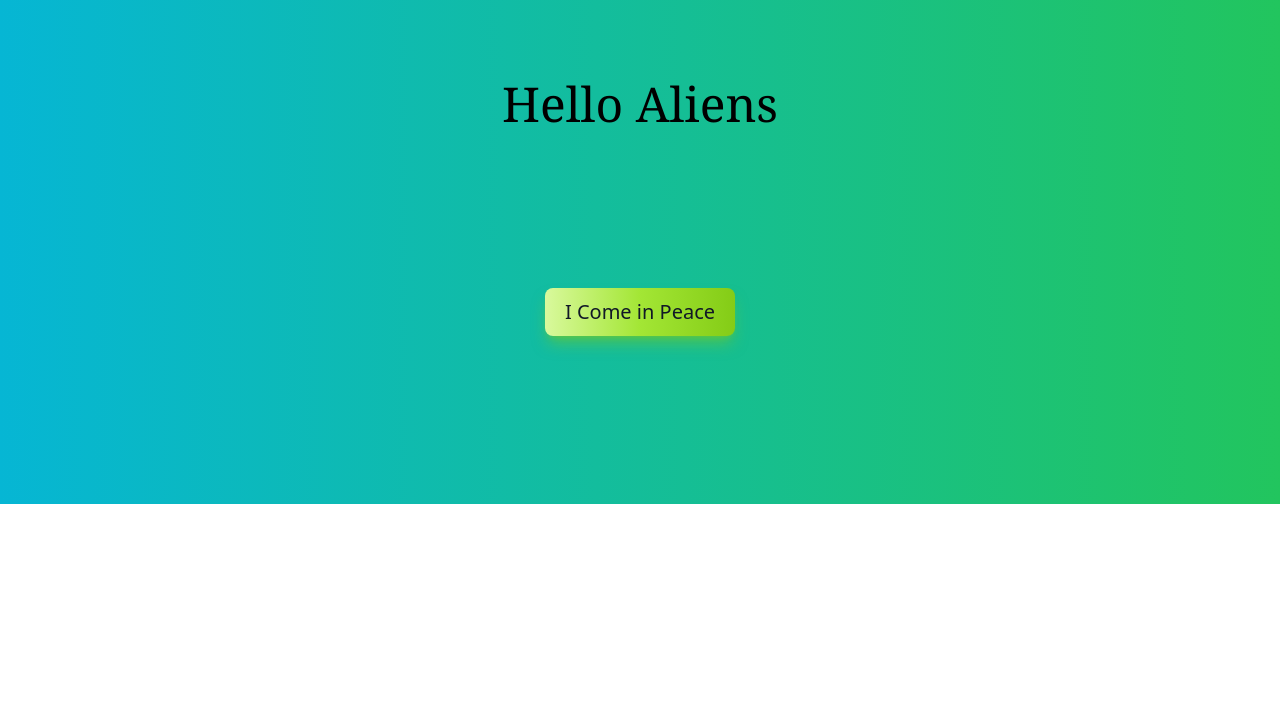
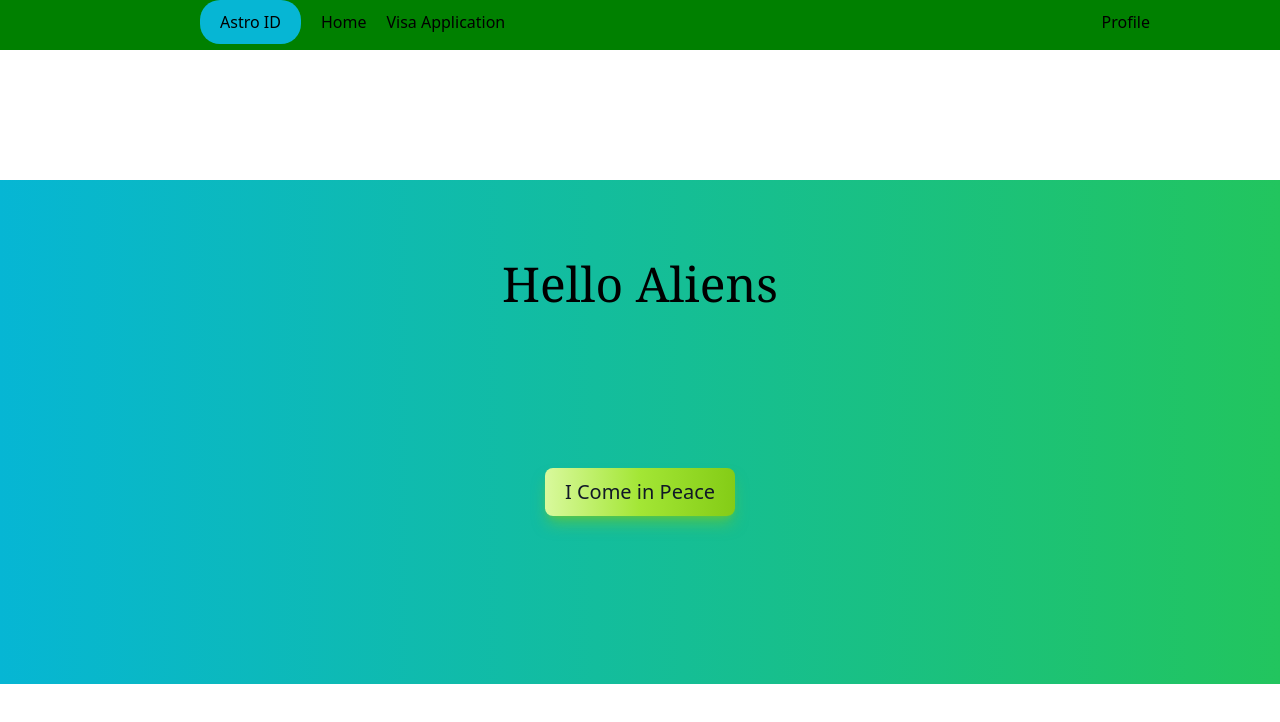
Before and after one commit to JoshBurkeDaemon/astro-id, a Next.js app in the folder astro-id-frontend/: page / in a window 1280 px wide. Shown: the top 722 px of the page. Built offline with nearby package versions, Linux system fonts and the light colour scheme.

Commit message:
Header integrated (#8)
Co-authored-by: naomipearse <naomi.pearse@dae.mn>

```diff
--- /dev/null
+++ b/astro-id-frontend/src/components/static/Header.js
@@ -0,0 +1,34 @@
+import React from "react";
+
+const Header = () => {
+    return (
+        <div style={{width: '100%', height: '100%'}}>
+            {/* Nav bar */}
+            <div style={{backgroundColor: 'green', width: '100%', height: 50, display: 'flex', justifyContent: 'space-between'}}>
+                <div style={{marginLeft: 200}}>
+                <button className="bg-cyan-500" style={{padding: '10px 20px', borderRadius: 20}}>Astro ID</button>
+                <button style={{marginLeft: 20}}>Home</button>
+                <button style={{marginLeft: 20}}>Visa Application</button>
+                </div>
+                <div style={{marginRight: 130, marginTop: 10}}>
+                    <button>Profile</button>
+                </div>
+            </div>
+
+            <div style={{display: 'flex', flexDirection: 'row'}}>
+                <div style={{display: 'flex', flex: 1, margin: 15,  height: 100}}></div>
+                <div style={{display: 'flex'}}>
+
+                </div>
+
+                <div style={{display: 'flex', flex: 2, margin: 15,  height: 100}}></div>
+
+
+            </div>
+
+        </div>
+    )
+}
+
+
+export default Header;
--- a/astro-id-frontend/src/pages/_app.js
+++ b/astro-id-frontend/src/pages/_app.js
@@ -1,5 +1,8 @@
 import '@/styles/globals.css'
 
+
 export default function App({ Component, pageProps }) {
-  return <Component {...pageProps} />
+  return (
+  <Component {...pageProps} />
+  )
 }
--- a/astro-id-frontend/src/pages/_document.js
+++ b/astro-id-frontend/src/pages/_document.js
@@ -1,10 +1,13 @@
 import { Html, Head, Main, NextScript } from 'next/document'
+
+import Header from '@/components/static/Header'
 
 export default function Document() {
   return (
     <Html lang="en">
       <Head />
       <body>
+        <Header />
         <Main />
         <NextScript />
       </body>
--- a/astro-id-frontend/src/pages/index.js
+++ b/astro-id-frontend/src/pages/index.js
@@ -5,7 +5,8 @@ export default function Home() {
   return (
     <main class="bg-gradient-to-r from-cyan-500 to-green-500">
       <div class="flex flex-col align-items-center justify-items-center"><div><h1 class="m-20 font-serif text-5xl text-center">Hello Aliens</h1></div>
-     <div class="flex flex-col items-center justify-center mb-40"><button href="/form" class="m-20 text-xl text-gray-900 bg-gradient-to-r from-lime-200 via-lime-400 to-lime-500 hover:bg-gradient-to-br focus:ring-4 focus:outline-none focus:ring-lime-300 dark:focus:ring-lime-800 shadow-lg shadow-lime-500/50 dark:shadow-lg dark:shadow-lime-800/80 font-medium rounded-lg text-sm px-5 py-2.5 text-center mb-2">I Come in Peace</button></div> </div>
+        <div class="flex flex-col items-center justify-center mb-40">
+          <button href="/form" class="m-20 text-xl text-gray-900 bg-gradient-to-r from-lime-200 via-lime-400 to-lime-500 hover:bg-gradient-to-br focus:ring-4 focus:outline-none focus:ring-lime-300 dark:focus:ring-lime-800 shadow-lg shadow-lime-500/50 dark:shadow-lg dark:shadow-lime-800/80 font-medium rounded-lg text-sm px-5 py-2.5 text-center mb-2">I Come in Peace</button></div> </div>
     </main>
   )
 }
```
